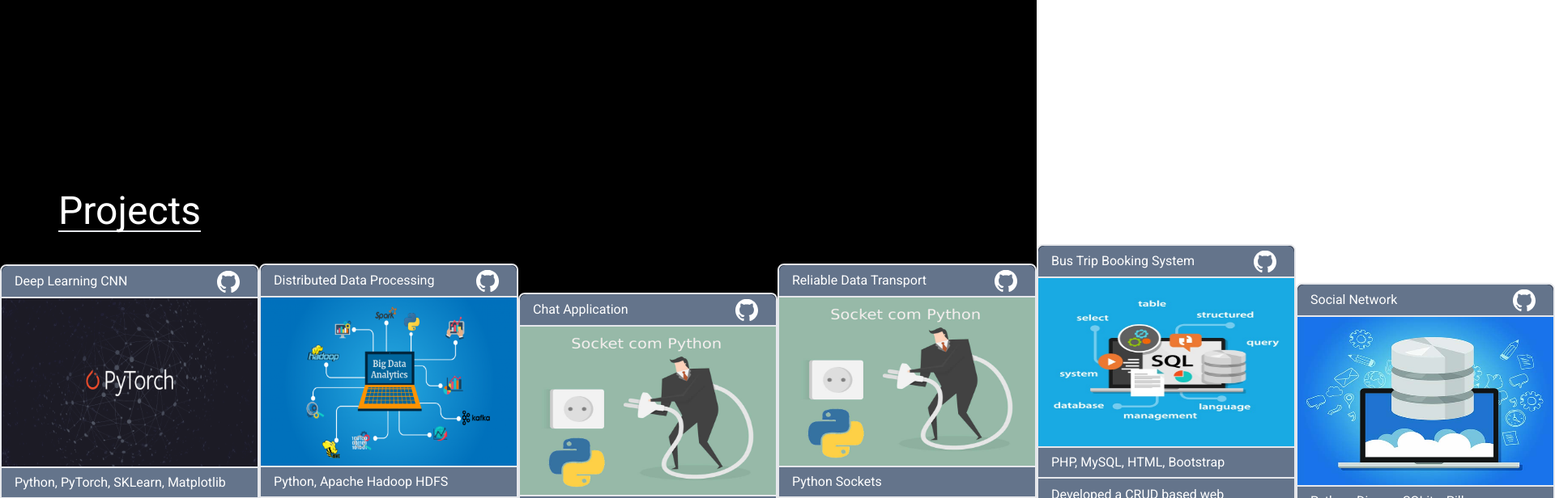
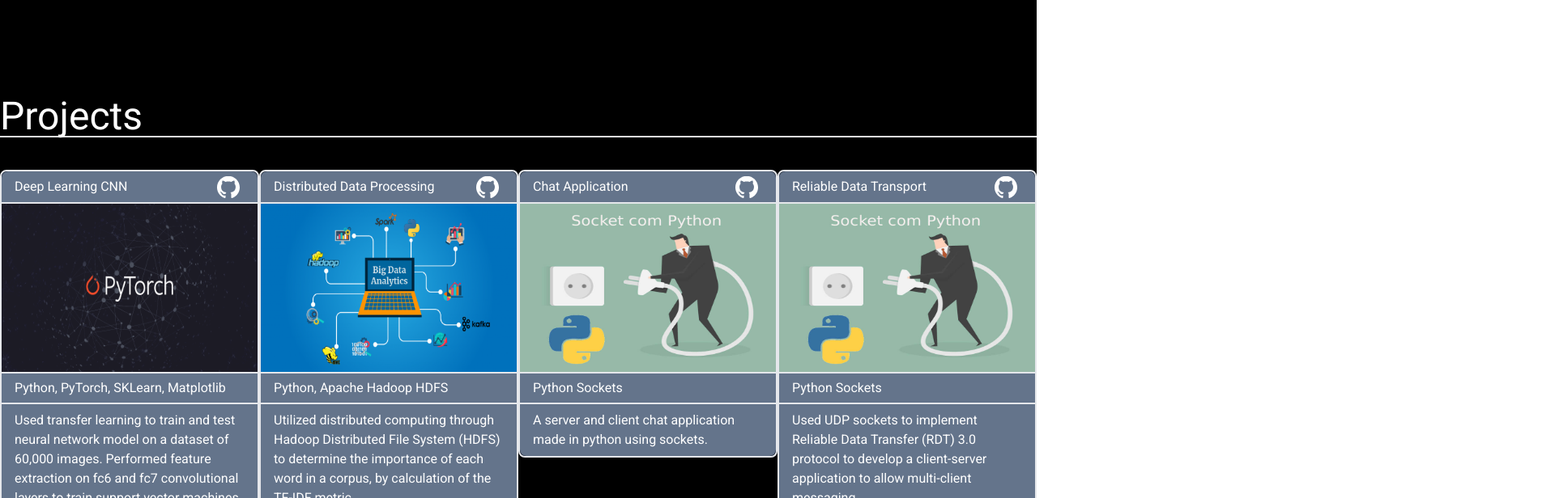
Before and after one commit to jalallll/personalSite, a React (Create React App) app: page / in a window 1280 px wide. Shown: the part 680-1296 px from the top of the page at 81% size, 1920 px wide, since content can reach past the window. Built offline with nearby package versions, Linux system fonts and the light colour scheme.

Commit message:
project cards dont overlap other cmpntns

```diff
--- a/src/App.js
+++ b/src/App.js
@@ -11,7 +11,7 @@ function App() {
 	return (
 		<div>
 			<Nav_bar />
-			<div class="bg-black">
+			<div class="bg-black h-auto">
 				<Header />
 				<Projects />
 			</div>
--- a/src/Components/Projects.js
+++ b/src/Components/Projects.js
@@ -78,12 +78,14 @@ const Projects = () => {
 	return (
 		<div
 			id="Projects"
-			class="w-screen h-screen flex flex-col flex-wrap items-center justify-center space-y-10 "
+			class="w-screen h-screen  flex-col flex-wrap inline-block items-center justify-center space-y-10 "
 		>
 			<h1 class="text-2xl sm:text-3xl lg:text-5xl border-b-2">Projects</h1>
-			{projects.map((project) => (
-				<ProjectCard project={project} />
-			))}
+			<div class="w-full h-auto flex flex-wrap justify-start items-start">
+				{projects.map((project) => (
+					<ProjectCard project={project} />
+				))}
+			</div>
 		</div>
 	);
 };
```
